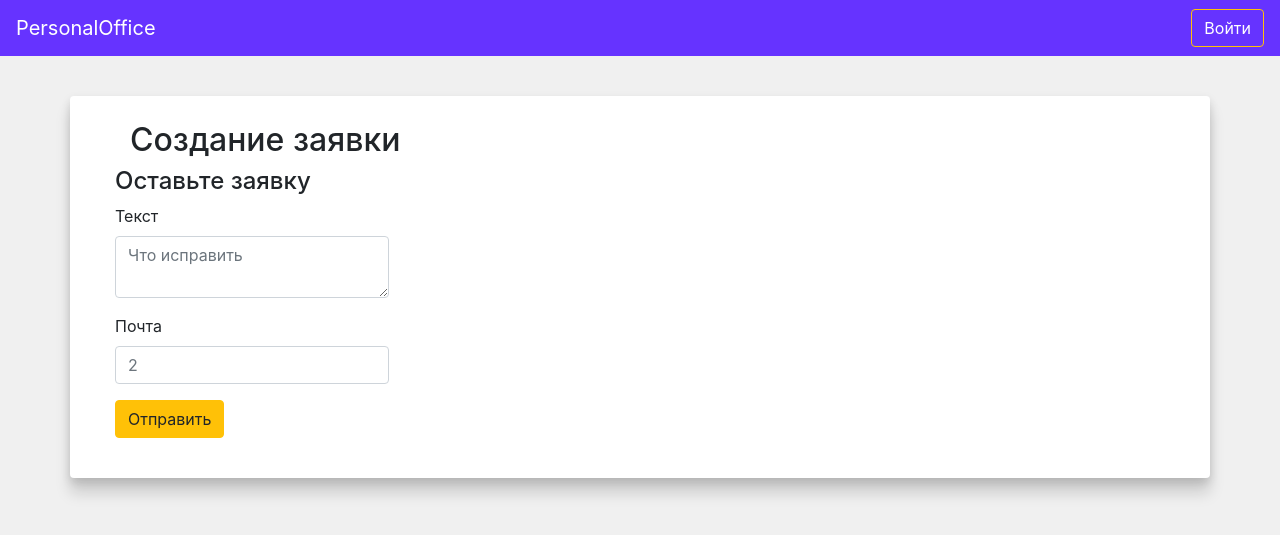
After one commit to elenpetrovich/personal-cabinet, a Django app: template templates/document_requests.html in a window 1280 px wide. The commit adds this page. Shown: the top 535 px of the page. Run offline with Django 3.2, Linux system fonts and the light colour scheme; the template is opened without the code that fills it, so the values that code supplies are empty.

Commit message:
Обнволены шаблоны

```diff
--- a/templates/collection_list.html
+++ b/templates/collection_list.html
@@ -3,7 +3,9 @@
 {% block content %}
 <h4>Коллекции {{ company.short_name }}</h4>
 {% for collection in collection_list %}
-<a href="{% url 'docs-list' company_pk=company.system_name collection_pk=collection.public_name %}">{{ collection.public_name }}</a><br>
+<a href="{% url 'docs-list' company_pk=company.url_name collection_pk=collection.url_name %}">
+    {{ collection.public_name}}
+</a><br>
 
 {% endfor %}
 {% endblock content %}
--- a/templates/company_list.html
+++ b/templates/company_list.html
@@ -3,7 +3,7 @@
 {% block content %}
 <h4>Компании</h4>
 {% for company in company_list %}
-<a href="{% url 'company-detail' system_name=company.system_name %}">{{ company.full_name }}</a><br>
+<a href="{% url 'company-detail' url_name=company.url_name %}">{{ company.full_name }}</a><br>
 
 {% endfor %}
 {% endblock content %}
--- a/templates/document_detail.html
+++ b/templates/document_detail.html
@@ -3,7 +3,5 @@
 
 {% block content %}
 <h4>{{ document.Number }}</h4>
-{% for key, value in document.items %}
-    {{ key }}: {{ value }} <br>
-{% endfor %}
+{% line_up values=document schema=collection.schema %}
 {% endblock content %}
--- /dev/null
+++ b/templates/document_requests.html
@@ -0,0 +1,32 @@
+{% extends 'base.html' %}
+{% load rest_framework %}
+{% block content %}
+<h2 class="mb-2">Создание заявки</h2>
+
+{% if pk %}
+<div class="row alert alert-success" role="alert">
+    Заявка создана! {{ pk }}
+</div>
+{% elif error %}
+<div class="row alert alert-danger" role="alert">
+    Ошибка создания заявки! {{ error }}
+</div>
+{% endif %}
+
+<div class="row">
+    <form action="{% url 'requests-list' company_pk=company_pk collection_pk=collection_pk document_pk=document_pk %}"
+        method="POST">
+        <h4>Оставьте заявку</h4>
+        <div class="mb-3">
+            {% csrf_token %}
+            <label for="text" class="form-label">Текст</label>
+            <textarea required id="text" name="text" class="form-control" placeholder="Что исправить"></textarea>
+        </div>
+        <div class="mb-3">
+            <label for="kind" class="form-label">Почта</label>
+            <input type="number" required class="form-control" id="kind" name="kind" placeholder="2">
+        </div>
+        <button type="submit" class="btn btn-warning">Отправить</button>
+    </form>
+</div>
+{% endblock content %}
```
Also changed, not shown: templates/document_list.html (+8 -5 lines), templates/document_print.html (+21 -3 lines).
